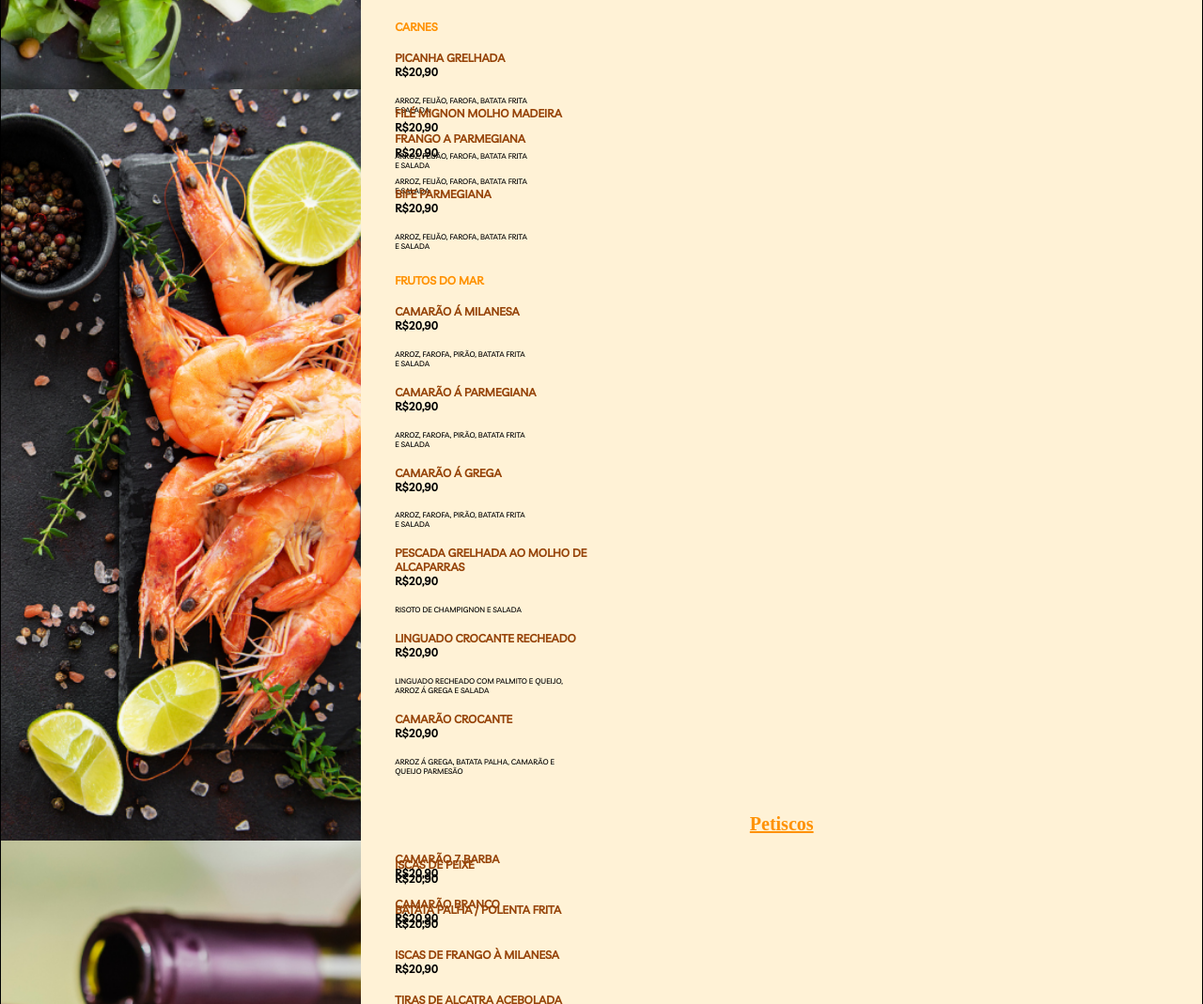
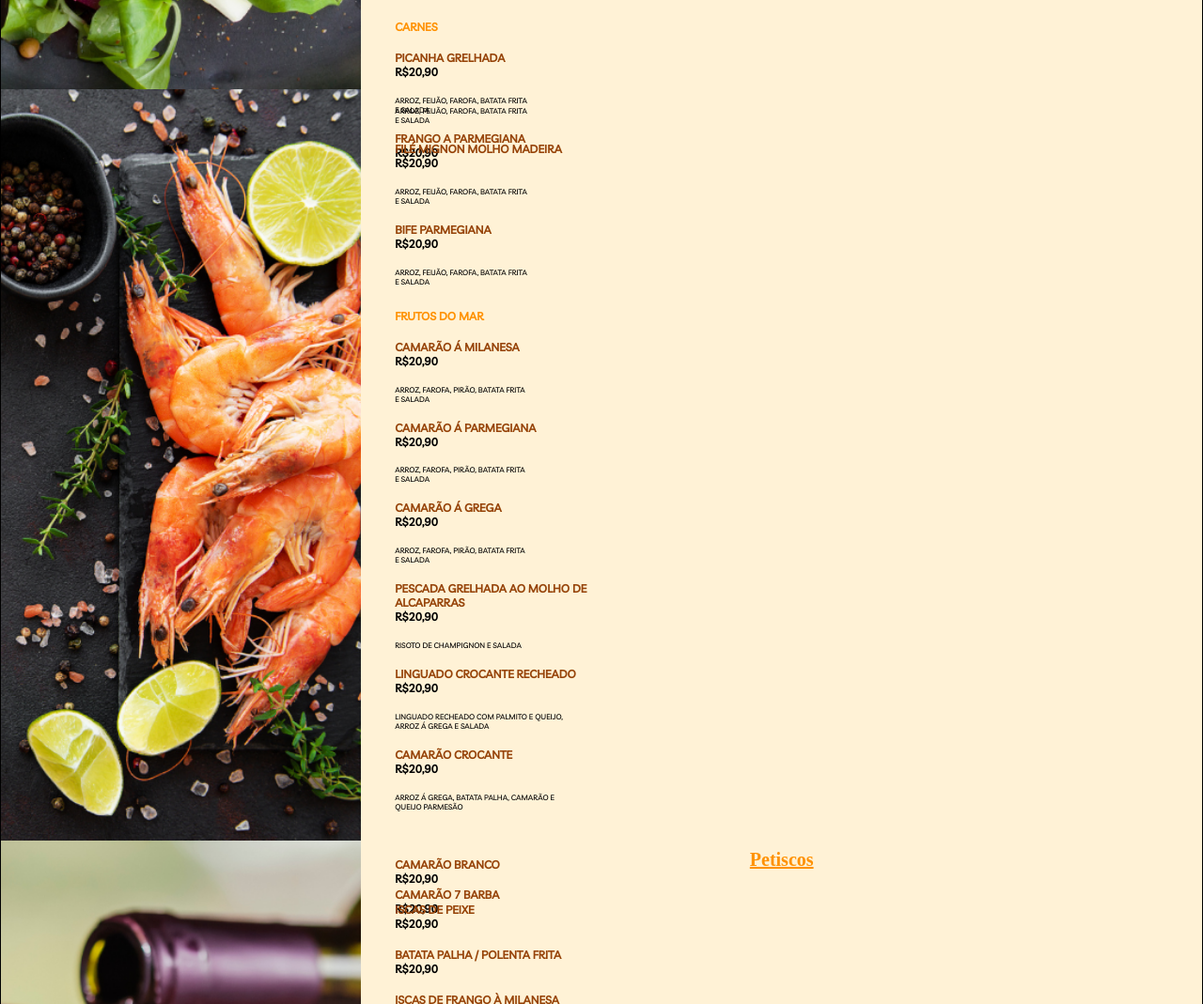
Before and after one commit to ryanpzr/menu-mamma_carmela, a plain HTML site: page docs/index.html in a window 1280 px wide. Shown: the part 3051-4120 px from the top of the page at 94% size. Drawn offline with Linux system fonts and the light colour scheme; a web font is replaced by a local one.

Commit message:
Update_12

```diff
--- a/docs/index.html
+++ b/docs/index.html
@@ -90,7 +90,6 @@
             <p>QUEIJO, PALMITO, ARROZ Á GREGA E SALADA</p>
 
             <h2>CARNES</h2>
-            <h3>PICANHA GRELHADA<br> <span style="color: black;">R$20,90</span></h3>
 
         </div>
     </main>
@@ -98,6 +97,7 @@
     <main class="Page03">
         <div class="main03-left"></div>
         <div class="main-right">
+            <h3>PICANHA GRELHADA<br> <span style="color: black;">R$20,90</span></h3>
             <p>ARROZ, FEIJÃO, FAROFA, BATATA FRITA <br> E SALADA</p>
             <h3>FRANGO A PARMEGIANA<br> <span style="color: black;">R$20,90</span></h3>
             <p>ARROZ, FEIJÃO, FAROFA, BATATA FRITA <br> E SALADA</p>
@@ -156,7 +156,6 @@
             <h3>PICANHA GRELHADA<br> <span style="color: black;">R$20,90</span></h3>
             <p>ARROZ, FEIJÃO, FAROFA, BATATA FRITA <br> E SALADA</p>
             <h3>FRANGO A PARMEGIANA<br> <span style="color: black;">R$20,90</span></h3>
-            <p>ARROZ, FEIJÃO, FAROFA, BATATA FRITA <br> E SALADA</p>
 
 
         </div>
@@ -165,6 +164,7 @@
     <main class="Page05">
         <div class="main05-left"></div>
         <div class="main-right">
+            <p>ARROZ, FEIJÃO, FAROFA, BATATA FRITA <br> E SALADA</p>
             <h3>FILÉ MIGNON MOLHO MADEIRA<br> <span style="color: black;">R$20,90</span></h3>
             <p>ARROZ, FEIJÃO, FAROFA, BATATA FRITA <br> E SALADA</p>
             <h3>BIFE PARMEGIANA<br> <span style="color: black;">R$20,90</span></h3>
@@ -187,7 +187,6 @@
 
             <h1>Petiscos</h1>
             <h3>CAMARÃO 7 BARBA<br> <span style="color: black;">R$20,90</span></h3>
-            <h3>CAMARÃO BRANCO<br> <span style="color: black;">R$20,90</span></h3>
 
 
         </div>
@@ -195,7 +194,8 @@
 
     <main class="Page06">
         <div class="main06-left"></div>
-        <div class="main-right">
+        <div class="main-right">            <h3>CAMARÃO BRANCO<br> <span style="color: black;">R$20,90</span></h3>
+
             <h3>ISCAS DE PEIXE<br> <span style="color: black;">R$20,90</span></h3>
             <h3>BATATA PALHA / POLENTA FRITA<br> <span style="color: black;">R$20,90</span></h3>
             <h3>ISCAS DE FRANGO À MILANESA<br> <span style="color: black;">R$20,90</span></h3>
```
